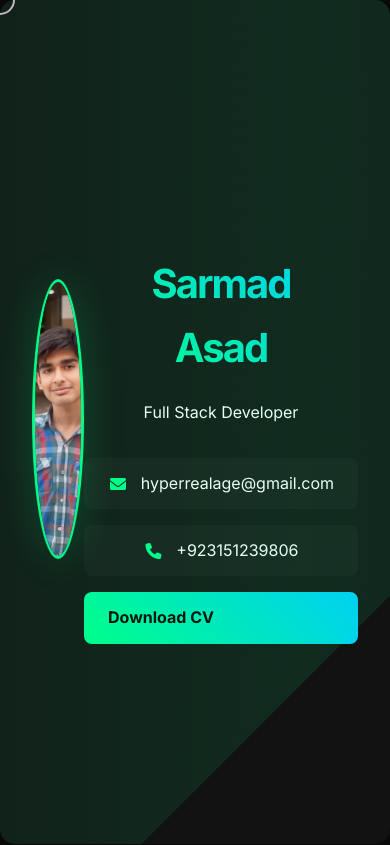
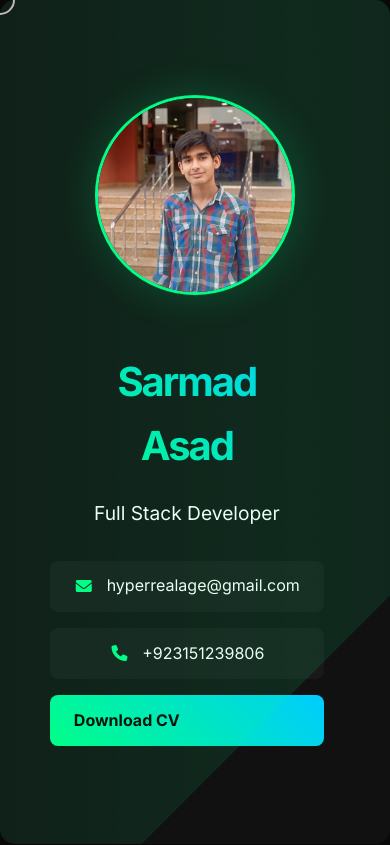
Before and after one commit to sarmad311/portfolio, a plain HTML site: page index.html in a window 390 px wide. Shown: the top 845 px of the page. Drawn offline with Linux system fonts and the light colour scheme.

Commit message:
responsive header

```diff
--- a/index.html
+++ b/index.html
@@ -125,19 +125,22 @@
         }
 
         .profile-container {
-            width: 280px;
-            height: 280px;
+            width: 200px; /* Reduced from 280px */
+            height: 200px; /* Reduced from 280px */
             border-radius: 50%;
             position: relative;
             overflow: hidden;
             border: 3px solid var(--primary);
             box-shadow: 0 0 40px rgba(0,255,136,0.2);
             animation: float 6s ease-in-out infinite;
+            margin: 0 auto; /* Center the container */
         }
 
         @media (min-width: 768px) {
             .profile-container {
-                margin-right: 110px;
+                width: 280px;
+                height: 280px;
+                margin-right: 110px; /* Only apply right margin on desktop */
             }
         }
 
@@ -153,7 +156,38 @@
             filter: grayscale(10%);
         }
 
+        @media (max-width: 767px) {
+            .header {
+                flex-direction: column;
+                text-align: center;
+                padding: 2rem 1rem;
+                height: auto;
+                min-height: 100vh;
+            }
+
+            .header-content {
+                margin-top: 2rem;
+                padding: 0 1rem;
+            }
+
+            .name {
+                font-size: 2.5rem;
+                margin: 1rem 0;
+            }
+
+            .title {
+                font-size: 1.2rem;
+            }
+
+            .contact-info {
+                margin-top: 1rem;
+            }
+        }
+
+
         .header-content {
+            margin-left: 5%;
+            margin-right: 10%;
             text-align: center;
             margin-top: 2rem;
         }
```
Also changed, not shown: 1 other file.
